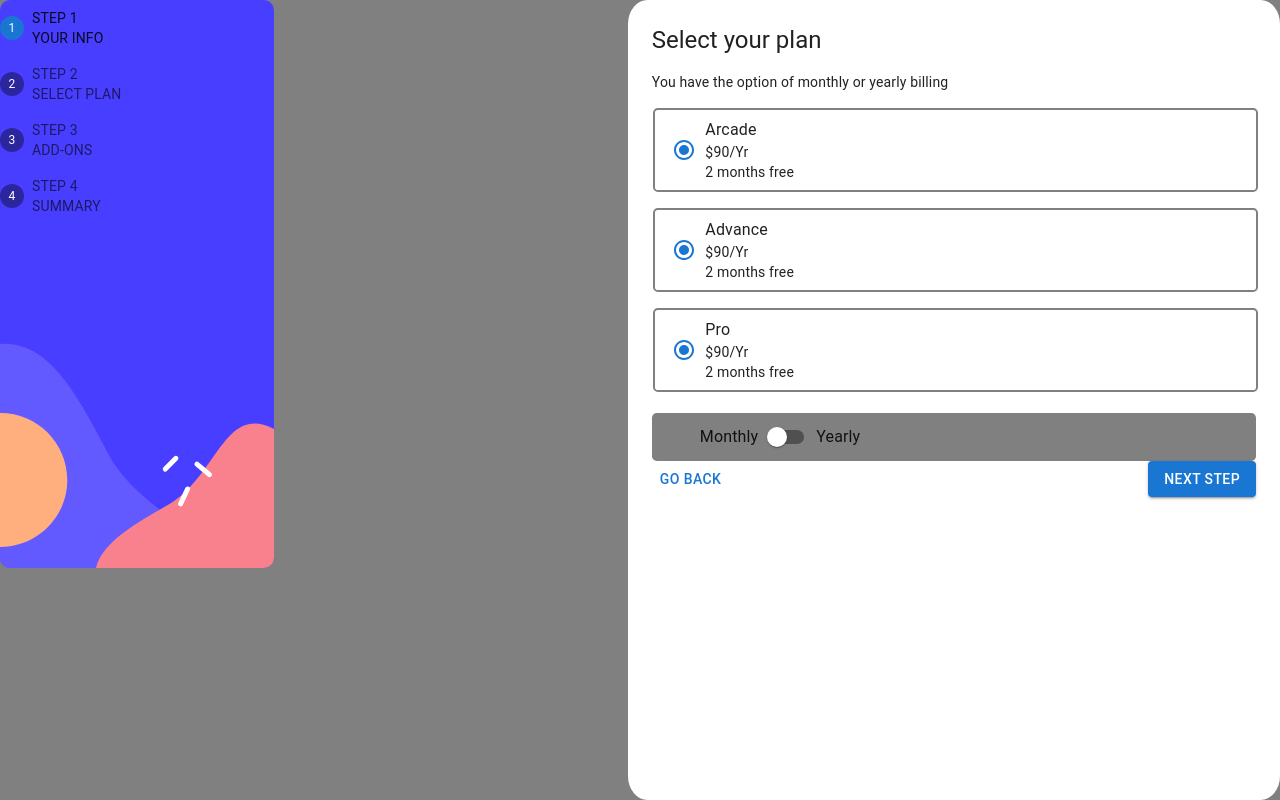
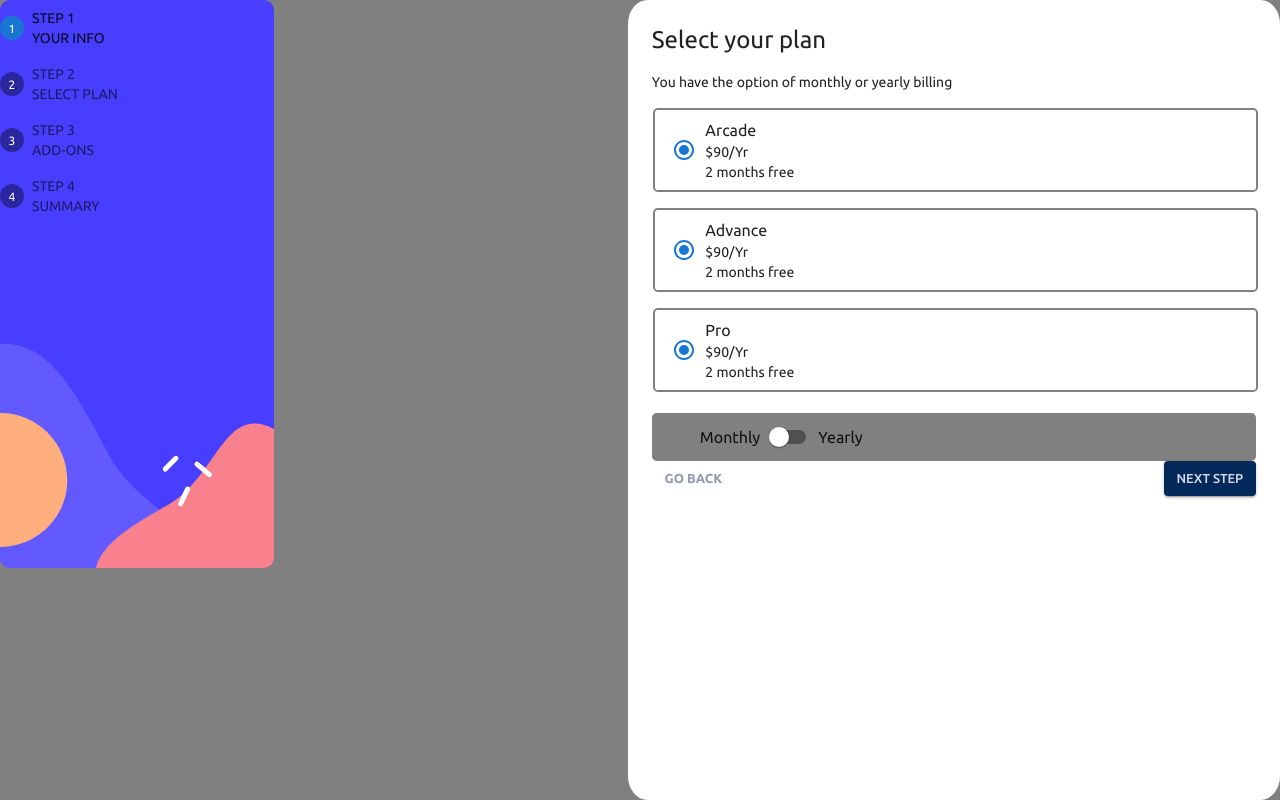
Before and after one commit to Samwelomwenga/multi-step-form, a React (Vite) app: page / in a window 1280 px wide. Built offline with nearby package versions, Linux system fonts and the light colour scheme.

Commit message:
refact: add custom styles to buttons
Add custom styles to buttons to make them look more like the design

```diff
--- a/src/componets/Buttons.tsx
+++ b/src/componets/Buttons.tsx
@@ -3,19 +3,26 @@ import {useTheme} from '@mui/material/styles'
 // import { useNavigate } from 'react-router-dom'
 
 const NextButton:React.FC = () => {
-  const theme = useTheme()
+  const theme = useTheme();
+  const primary=theme.palette.Primary;
+  const neutral=theme.palette.neutral;
 
   return (
-    <Button type='button' variant='contained' sx={{bgcolor:theme.palette.Primary.PastleBlue}}>Next Step</Button>
+    <Button type='button' variant='contained' size='small' sx={{bgcolor:primary.MarineBlue.main,color:neutral.LightGray.main,py:".4rem",px:".8rem",":hover":{bgcolor:primary.MarineBlue.light}}}>Next Step</Button>
   )
 }
  const BackButton:React.FC=()=>{
+  const theme = useTheme();
+  const primary=theme.palette.Primary;
+  const neutral=theme.palette.neutral;
     // const navigate=useNavigate()
     // const handleBackButton = () => {
     //     navigate(-1)
     // }
     return(
-        <Button variant='text' >Go Back</Button>
+        <Button variant='text' size='small' sx={{color:neutral.CoolGray.main,fontWeight:"700",py:".4rem",px:".8rem",":hover":{
+          color:primary.MarineBlue.main
+        }}} >Go Back</Button>
     )
 }
 
--- a/src/customTheme.ts
+++ b/src/customTheme.ts
@@ -22,6 +22,7 @@ const theme = createTheme({
     Primary: {
         MarineBlue: {
           main: "hsl(213, 96%, 18%)",
+          light: "hsl(213, 96%, 25%)",
         },
         StrawberryRed: {
             main: "hsl(354, 84%, 57%)",
@@ -37,6 +38,9 @@ const theme = createTheme({
           },
 
   },
-}});
+},
+typography: {
+    fontFamily: ['Ubuntu', 'sans-serif'].join(','),
+  },});
 
 export default theme;
```
Also changed, not shown: src/theme.d.ts (+9 -0 lines).
